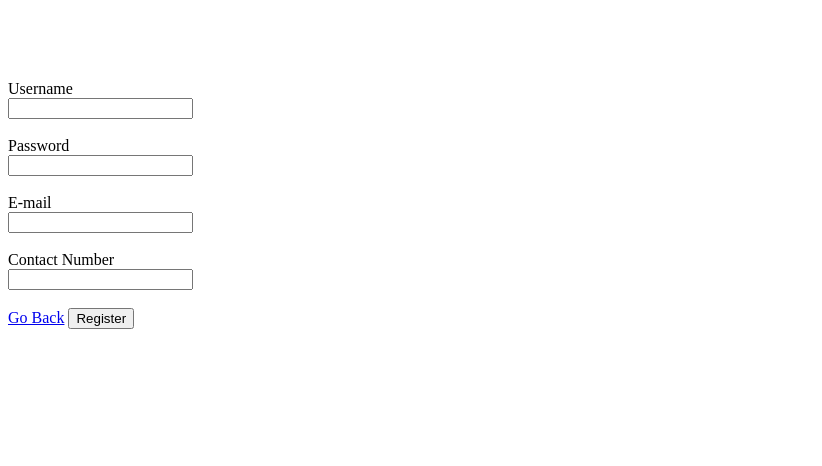
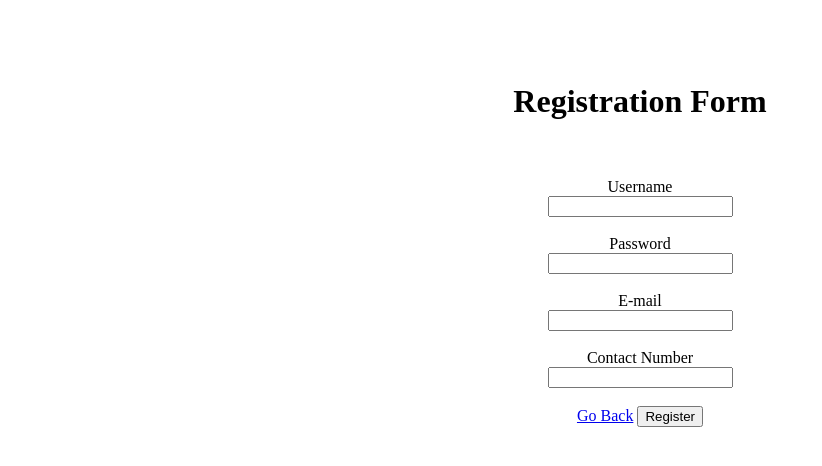
Before and after one commit to Narendherjith/10k-Coders, a plain HTML site: page forms/register.html in a window 1280 px wide. Shown: the whole page, without its empty margins (0-822 px from the left). Drawn offline with Linux system fonts and the light colour scheme.

Commit message:
Add files via upload

```diff
--- a/forms/register.html
+++ b/forms/register.html
@@ -10,8 +10,11 @@
 <body>
 
         <!--  After Submitting The Form Enroute To The Register Success Page  -->
-        <form action="../forms/register_success.html" method="get" autocomplete="off">
-            <br><br><br><br>
+        <form action="../forms/register_success.html" method="get" autocomplete="off" align="center">
+            <br><br><br>
+            <!--  Heading Tag  -->
+              <h1>Registration Form </h1>
+              <br><br>
             <!-- Username Input Label Field  -->
             <label for="username">Username</label>
             <br>
```
